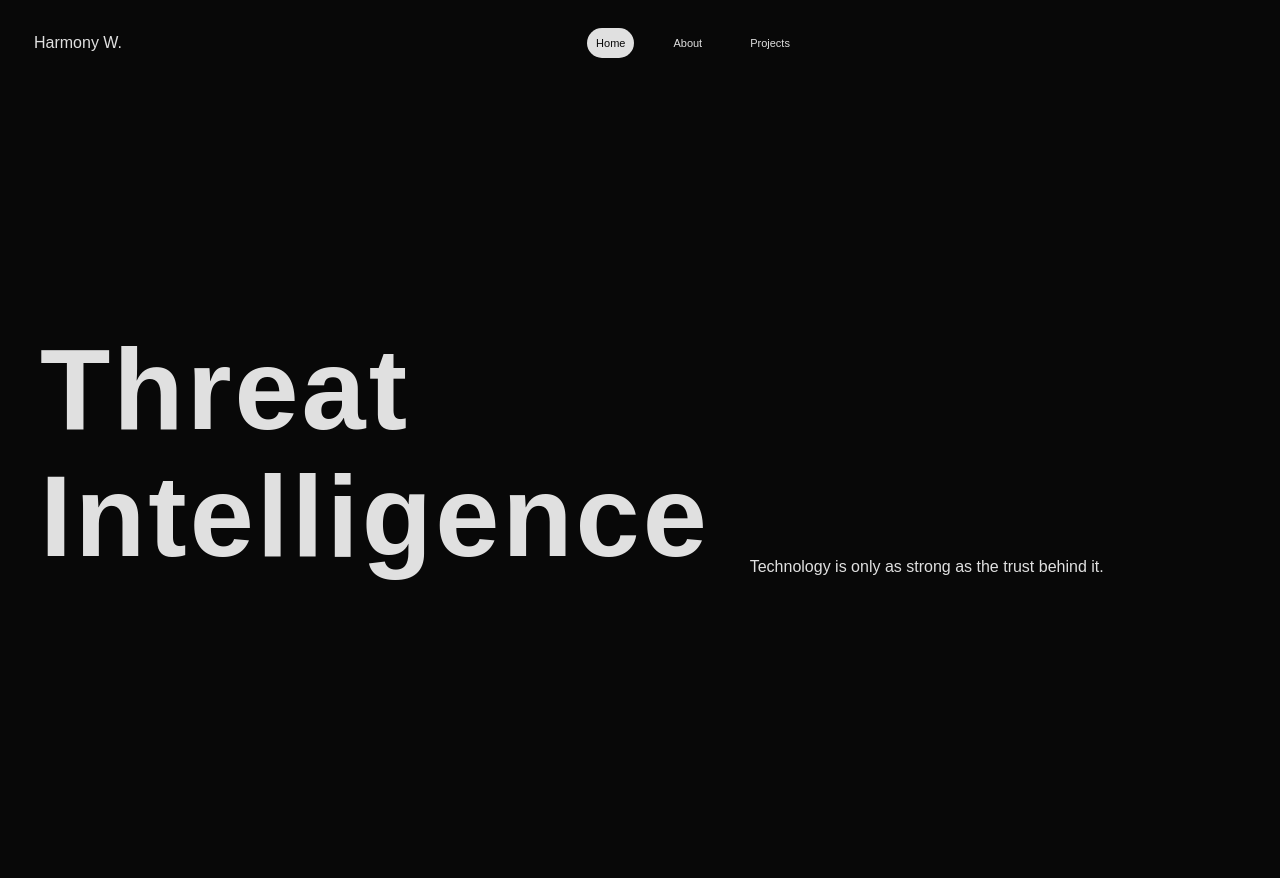
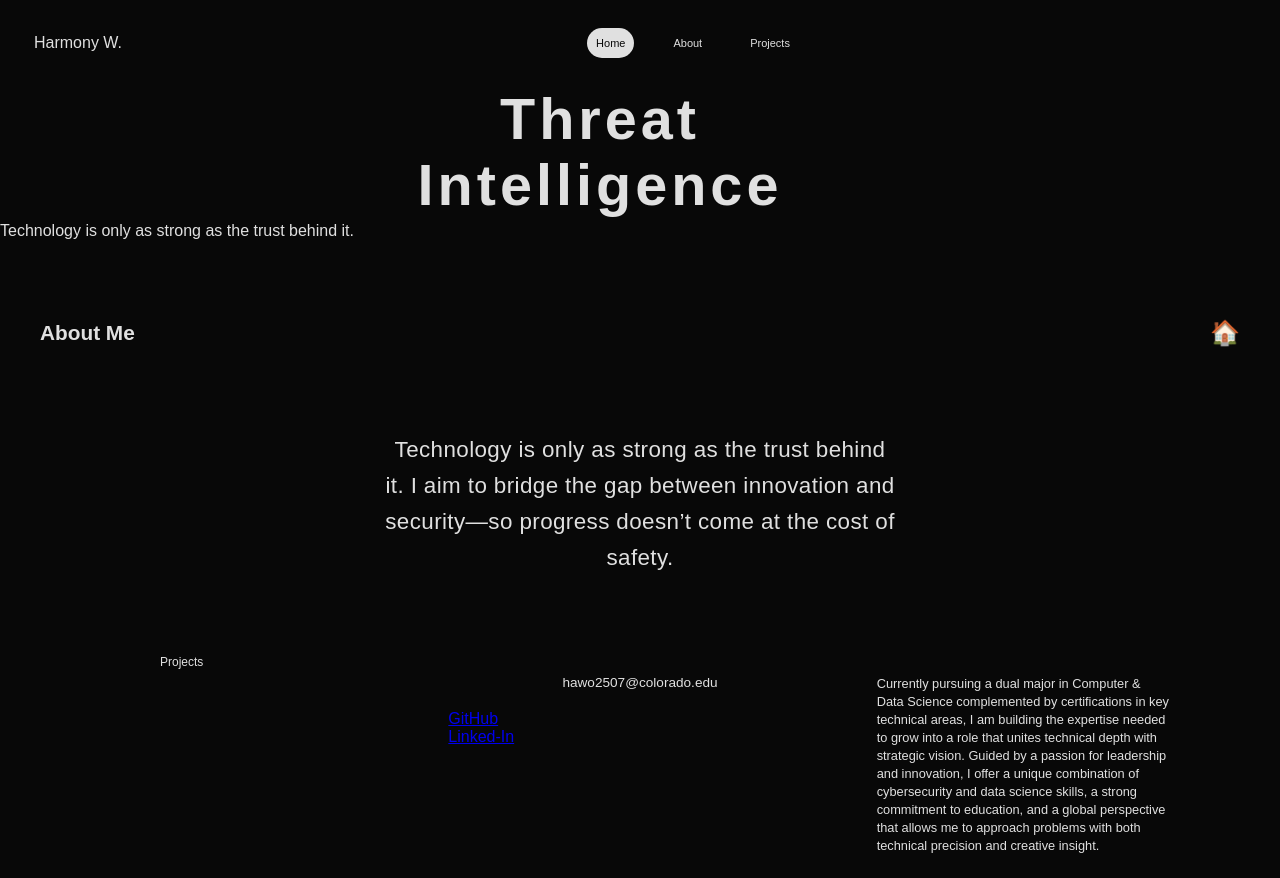
Before and after one commit to Hawo-world/Portfolio, a plain HTML site: page index.html in a window 1280 px wide. Shown: the top 878 px of the page. Drawn offline with Linux system fonts and the light colour scheme; a web font is replaced by a local one.

Commit message:
Update index.html

```diff
--- a/index.html
+++ b/index.html
@@ -194,28 +194,26 @@
 .hero {
   background-color: #080808;
   color: #e0e0e0;
-  padding: 240px 40px;
-  display: flex;
-  justify-content: left;
-  align-items: left;
+  display: center;
+  justify-content: center;
+  align-items: center;
 }
 
 .hero-content {
-  display: flex;
-  align-items: flex-end;
-  gap: 40px;
+  display: center;
+  align-items: center;
   max-width: 1200px;
   width: 100%;
 }
 
 .hero h1 {
   font-family: 'Allerta Stencil', sans-serif;
-  font-size: 9vw;
-  line-height: 1.1;
+  font-size: 4.5vw;
   margin: 0;
-  text-align: left;
+  text-align: center;
+  top-margin: 50px;
   color: #e0e0e0;
-  letter-spacing: 3px;
+  letter-spacing: 4px;
 }
 
     /* Center statement */
@@ -275,15 +273,15 @@
 }
     /* Main header statement */
 .about-header {
-  max-width: 650px;
+  max-width: 550px;
   margin: 0 auto 80px; /* Center horizontally */
   text-align: center;
 }
 .about-header h1 {
-  font-size: 1.6rem;
-  font-weight: 400;
+  font-size: 1.4rem;
+  font-weight: 350;
   line-height: 1.6;
-  letter-spacing: 0.5px;
+  letter-spacing: 0.4px;
 }
 
 /* 🔹 Bottom row with 3 sections */
@@ -301,7 +299,7 @@
 
 /* Left links */
 .about-left a {
-  margin-left: 95px;
+  margin-left: 120px;
   text-decoration: none;
   color: #e0e0e0;
   display: block;
@@ -329,7 +327,7 @@
   line-height: 1.4;
   font-family: 'Glacial Indifference', sans-serif;
   margin-right: 70px;
-  max-width: 700px;
+  max-width: 800px;
 }
 
     /* Customization placeholder: */
```
